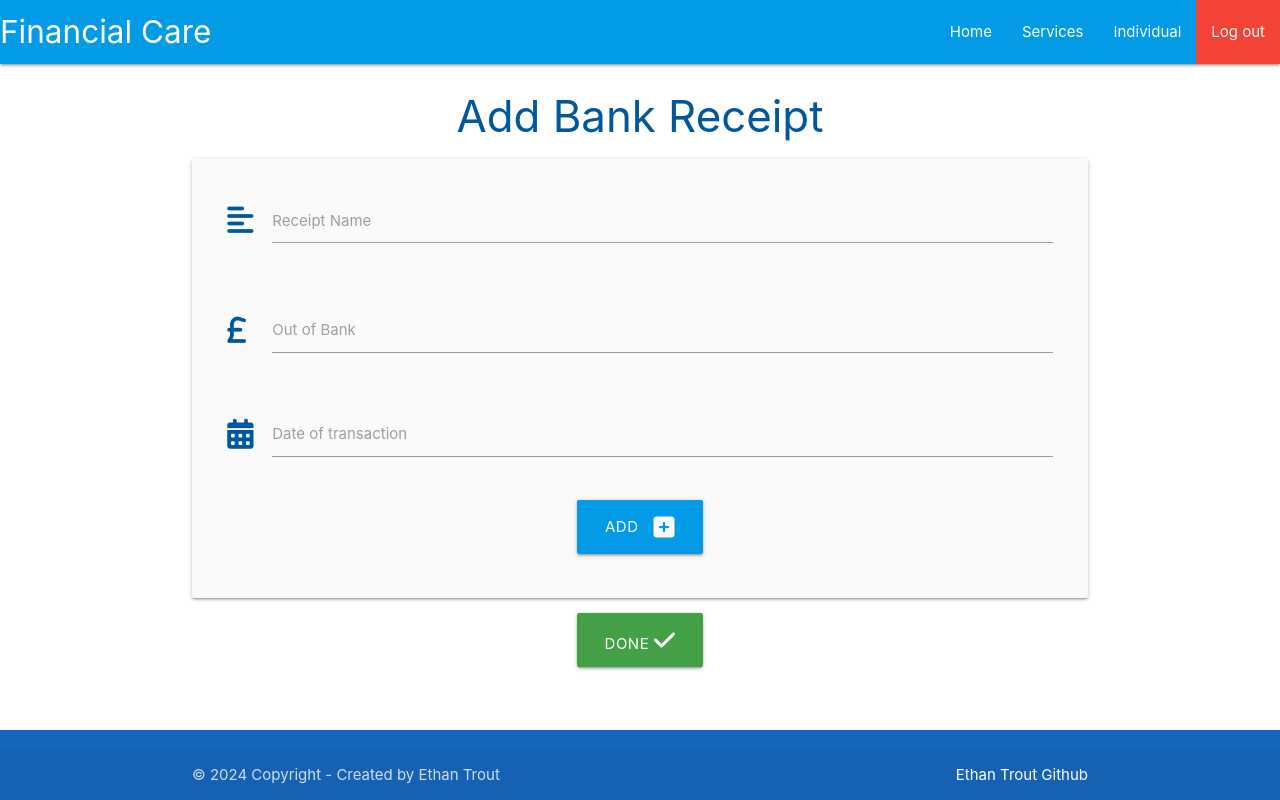
After one commit to EthanTrout/financial-care, a Flask app: page /reconsile_banking/1/0 in a window 1280 px wide. The commit adds this page. Run offline with Flask 3, Linux system fonts and the light colour scheme; tables that the repository leaves empty hold one stand-in row (values such as "Sample post"); some libraries are stand-ins or nearby versions.

Commit message:
Feat: added functionality to wallet_entries to add bank reciepts from specfied dates so staff can reconsile using bank statements

```diff
--- a/financialcare/routes.py
+++ b/financialcare/routes.py
@@ -420,13 +420,13 @@ def close_wallet_banking(service_user_id):
             date_time = datetime.now(),
             seal_number = last_wallet_entry.seal_number,
             cash_amount = last_wallet_entry.cash_amount,
-            bank_amount = last_wallet_entry.bank_amount - float(request.form.get("bank_out")),
+            bank_amount = last_wallet_entry.bank_amount - Decimal(request.form.get("bank_out")),
             cash_out = 0,
             cash_in = 0,
             bank_card_removed=bool(False),
-            money_spent = float(request.form.get("bank_out")),
+            money_spent = Decimal(request.form.get("bank_out")),
             money_spent_description = request.form.get("money_spent_description"),
-            bank_out = float(request.form.get("bank_out")) ,
+            bank_out = Decimal(request.form.get("bank_out")) ,
             bank_in = 0,
             receipt_number = receipt_number
             )
@@ -481,6 +481,64 @@ def check_seal(service_user_id):
 
 @app.route("/view_wallet/<int:service_user_id>")
 def view_wallet(service_user_id):
-    wallet_entries = WalletEntry.query.filter_by(service_user_id=service_user_id).order_by(WalletEntry.date_time.desc()).all()
+    wallet_entries = WalletEntry.query.filter_by(service_user_id=service_user_id).order_by(WalletEntry.id.desc()).all()
     staff = list(Staff.query.order_by(Staff.id).all())
     return render_template("view_wallet.html",wallet_entries=wallet_entries,staff=staff)
+
+@app.route("/reconsile_in_or_out/<int:service_user_id>",methods=["GET","POST"])
+def reconsile_in_or_out(service_user_id):
+    service_user = ServiceUser.query.get_or_404(service_user_id)
+    if request.method == "POST":
+        if request.form.get("in_or_out") == "bank_in":
+            return redirect(url_for("reconsile_banking",service_user_id=service_user_id, bank_in = "True"))
+        else:
+            return redirect(url_for("reconsile_banking",service_user_id=service_user_id, bank_in = "False"))
+    else:
+        return render_template("reconsile_in_or_out.html",service_user=service_user)
+
+
+@app.route("/reconsile_banking/<int:service_user_id>/<string:bank_in>",methods=["GET","POST"])
+def reconsile_banking(service_user_id,bank_in):
+    service_user = ServiceUser.query.get_or_404(service_user_id)
+    last_wallet_entry = WalletEntry.query.filter_by(service_user_id=service_user_id).order_by(WalletEntry.id.desc()).first()
+    if request.method == "POST":
+        if bank_in =="True":
+            wallet_entry = WalletEntry(
+                service_user_id = service_user.id,
+                staff_id = session["user"],
+                date_time = request.form.get("date")+ " 00:00:00.000000",
+                seal_number = last_wallet_entry.seal_number,
+                cash_amount = last_wallet_entry.cash_amount,
+                bank_amount = last_wallet_entry.bank_amount + Decimal(request.form.get("bank_in")),
+                cash_out = 0,
+                cash_in = 0,
+                bank_card_removed=bool(False),
+                money_spent = 0,
+                money_spent_description = "Reconsiliation: " + request.form.get("money_spent_description"),
+                bank_out = 0 ,
+                bank_in = Decimal(request.form.get("bank_in")),
+                receipt_number = 0
+                )
+        else:
+            wallet_entry = WalletEntry(
+                service_user_id = service_user.id,
+                staff_id = session["user"],
+                date_time = request.form.get("date")+ " 00:00:00.000000",
+                seal_number = last_wallet_entry.seal_number,
+                cash_amount = last_wallet_entry.cash_amount,
+                bank_amount = last_wallet_entry.bank_amount - Decimal(request.form.get("bank_out")),
+                cash_out = 0,
+                cash_in = 0,
+                bank_card_removed=bool(False),
+                money_spent = Decimal(request.form.get("bank_out")),
+                money_spent_description = "Reconsiliation: " + request.form.get("money_spent_description"),
+                bank_out = Decimal(request.form.get("bank_out")) ,
+                bank_in = 0,
+                receipt_number = 0
+                )
+
+        db.session.add(wallet_entry)
+        db.session.commit()
+        return redirect(url_for("reconsile_banking",service_user_id=service_user_id,bank_in=bank_in))
+    else:
+        return render_template("reconsile_banking.html",service_user=service_user,bank_in=bank_in)
--- a/financialcare/static/js/script.js
+++ b/financialcare/static/js/script.js
@@ -15,4 +15,11 @@ document.addEventListener('DOMContentLoaded', function() {
     var collapsible = document.querySelectorAll('.collapsible');
     M.Collapsible.init(collapsible);
 
+    // Date picker Initalisation
+    var datepicker = document.querySelectorAll('.datepicker');
+    M.Datepicker.init(datepicker,{
+      format:"yyyy,mm,dd",
+      i18n:{done:"Select"}
+    });
+
   });
--- /dev/null
+++ b/financialcare/templates/reconsile_banking.html
@@ -0,0 +1,68 @@
+{% extends "base.html" %}
+{% block content %}
+
+<h3 class="light-blue-text text-darken-4 center-align">Add Bank Receipt</h3>
+
+<div class="row card-panel grey lighten-5">
+    <form class="col s12" method="POST" action="{{ url_for('reconsile_banking',service_user_id = service_user.id,bank_in = bank_in)}}">
+      <!-- Money spent description -->
+        <div class="row">
+            <div class="input-field col s12">
+                <i class="fas fa-align-left prefix light-blue-text text-darken-4"></i>
+                <textarea id="money_spent_description" name="money_spent_description" minlength="2" maxlength="200"
+                    type="text" class="materialize-textarea validate" required></textarea>
+                <label for="money_spent_description">Receipt Name</label>
+            </div>
+        </div>
+        {% if bank_in == "True" %}
+
+              <!-- Cash In -->
+        <div class="row">
+            <div class="input-field col s12">
+                <i class="fa-solid fa-sterling-sign prefix light-blue-text text-darken-4"></i>
+                <input id="bank_in" name="bank_in" type="number" min="0" step="0.01" class="validate" >
+                <label for="bank_in">Into Bank</label>
+            </div>
+        </div>
+        {% else %}
+        <!-- Cash Out -->
+            <div class="row">
+                <div class="input-field col s12">
+                    <i class="fa-solid fa-sterling-sign prefix light-blue-text text-darken-4"></i>
+                    <input id="bank_out" name="bank_out" type="number" min="0" step="0.01" class="validate" >
+                    <label for="bank_out">Out of Bank</label>
+                </div>
+            </div>
+        {% endif %}
+
+
+
+        <!-- Date -->
+        <div class="row">
+            <div class="input-field col s12">
+                <i class="fas fa-calendar-alt prefix light-blue-text text-darken-4"></i>
+                <input id="date" name="date" type="text" class="datepicker validate" required>
+                <label for="date">Date of transaction</label>
+            </div>
+        </div>
+
+
+
+        <!-- submit button -->
+        <div class="row">
+            <div class="col s12 center-align">
+                <button type="submit" class="btn-large light-blue darken-1">
+                    Add <i class="fas fa-plus-square right"></i>
+                </button>
+            </div>
+        </div>
+    </form>
+</div>
+    <!-- Done button -->
+    <div class="row ">
+        <div class="col s12 center-align">
+            <a class="btn-large green darken-1" href="{{url_for('reconsile_in_or_out',service_user_id = service_user.id)}}">Done <i class="fa-solid fa-check"></i></a>
+        </div>
+    </div>
+
+{% endblock %}
--- a/financialcare/templates/service_users.html
+++ b/financialcare/templates/service_users.html
@@ -26,6 +26,7 @@
                 {% endif %}
             <a href="{{ url_for('check_seal',service_user_id=service_user.id) }}" class="btn green accent-4">Open Wallet</a>
             <a href="{{ url_for('view_wallet',service_user_id=service_user.id) }}" class="btn light-blue accent-4">View Wallet</a>
+            <a href="{{ url_for('reconsile_in_or_out',service_user_id=service_user.id) }}" class="btn yellow accent-4">Reconsile</a>
         </p>
             <!-- Modal Structure -->
             <div id="modal-{{ service_user.id }}" class="modal">
```
Also changed, not shown: financialcare/templates/reconsile_in_or_out.html (added, +39 -0 lines).
